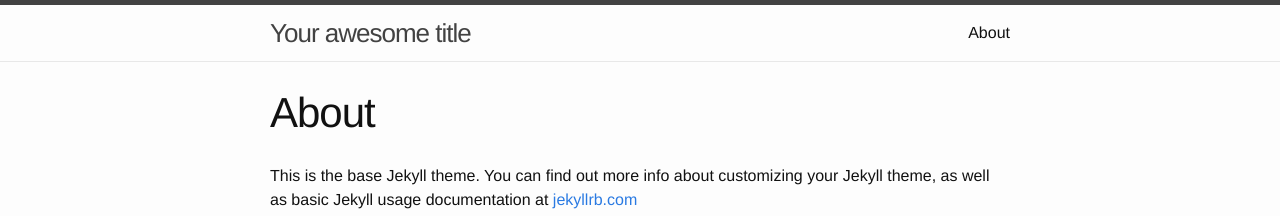
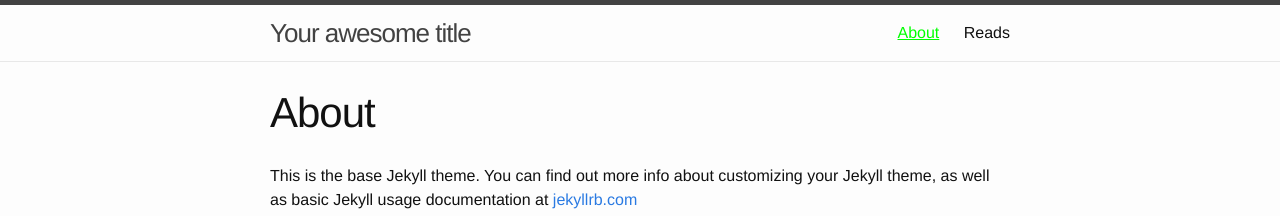
Before and after one commit to GaganJotSingh/GaganJotSingh.github.io, a Jekyll site: the page built from about/index.md, in a window 1280 px wide. Shown: the top 216 px of the page. Built offline with Jekyll 4.4.1, drawn with Linux system fonts in a browser that asks for light colours.

Commit message:
Added "Reads" tab to navigation in header. Moved "about" page from root to its specific folder. Modified CSS for showing active navigation-tabs in green color and underlined.

````diff
--- a/_drafts/a-draft-post.markdown
+++ b/_drafts/a-draft-post.markdown
@@ -5,6 +5,8 @@ date:   2016-06-01 17:02:08 +0200
 categories: jekyll update
 ---
 Normally this draft post will not be served by jekyll as it is unpublished, but if you want to get it served and see on your site you have have to run jekyll as ```bundle exec jekyll serve --drafts``` instead of doing ```bundle exec jekyll serve```.
+
+If there is any error while jekyll building your site, then you should run `bundle exec jekyll build --trace` for more information about the error.
 
 * ##### Below given content is just copied from a post from folder `_posts` folder.
 
--- a/_includes/header.html
+++ b/_includes/header.html
@@ -13,12 +13,16 @@
         </svg>
       </a>
 
-      <div class="trigger">
+      <!--div class="trigger">
         {% for my_page in site.pages %}
           {% if my_page.title %}
           <a class="page-link" href="{{ my_page.url | prepend: site.baseurl }}">{{ my_page.title }}</a>
           {% endif %}
         {% endfor %}
+      </div-->
+      <div class="trigger">
+        <a {% if page.url contains "/about/" %}class="page-link-active"{% else if %}class="page-link"{% endif %} href="/about" title="Somethings about me">About</a>
+        <a {% if page.url contains "/reads/" %}class="page-link-active"{% else if %}class="page-link"{% endif %} href="/reads" title="Somethings I read and follow">Reads</a>
       </div>
     </nav>
 
--- a/_sass/_layout.scss
+++ b/_sass/_layout.scss
@@ -35,6 +35,17 @@
     .page-link {
         color: $text-color;
         line-height: $base-line-height;
+
+        // Gaps between nav items, but not on the last one
+        &:not(:last-child) {
+            margin-right: 20px;
+        }
+    }
+
+    .page-link-active {
+        color: $green-color;
+        line-height: $base-line-height;
+        text-decoration:underline;
 
         // Gaps between nav items, but not on the last one
         &:not(:last-child) {
--- a/css/main.scss
+++ b/css/main.scss
@@ -21,6 +21,10 @@ $brand-color:      #2a7ae2;
 $grey-color:       #828282;
 $grey-color-light: lighten($grey-color, 40%);
 $grey-color-dark:  darken($grey-color, 25%);
+
+// Gagan defined variables
+$green-color:       #00ff00;
+// Gagan ends
 
 // Width of the content area
 $content-width:    800px;
````
Also changed, not shown: reads/index.md (added, +16 -0 lines), about/index.md (renamed from about.md).
